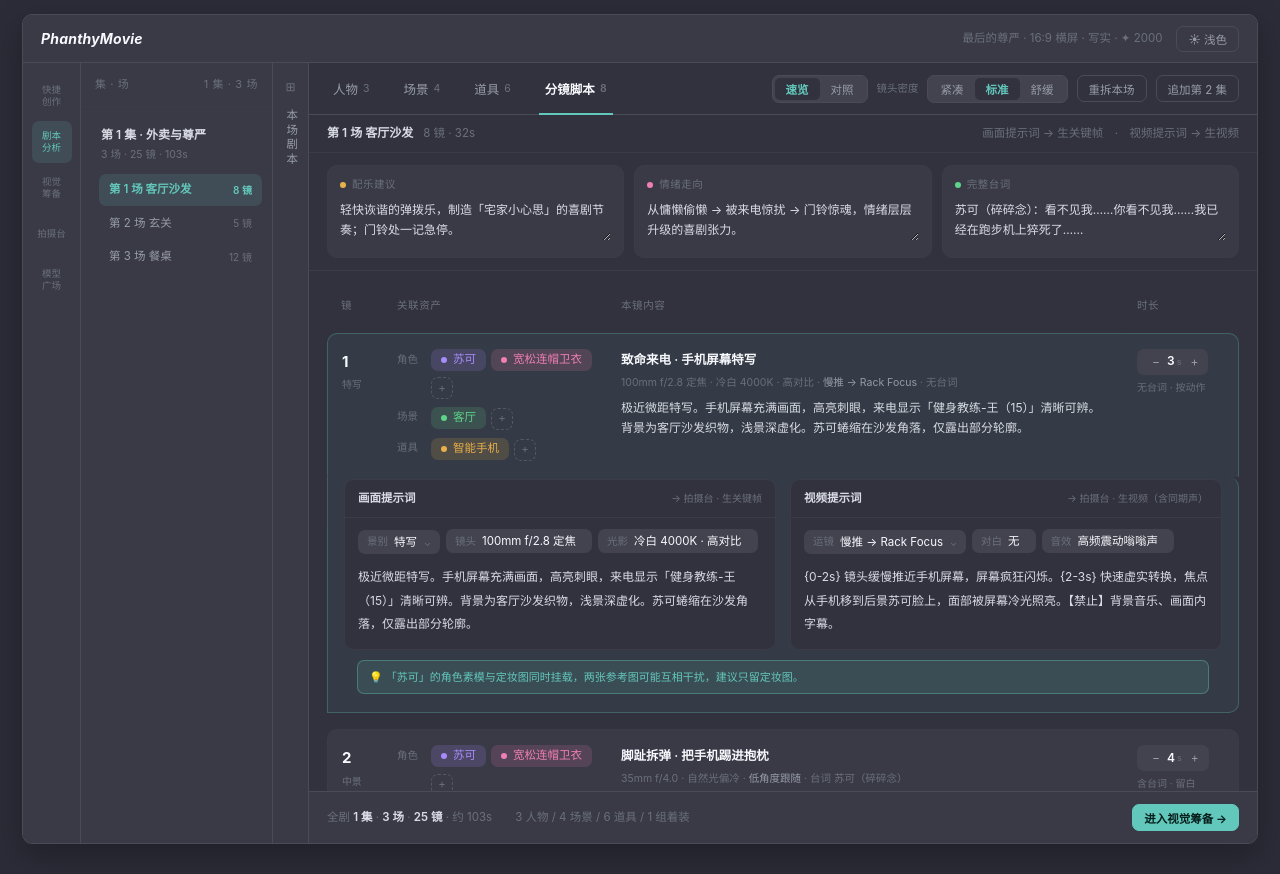
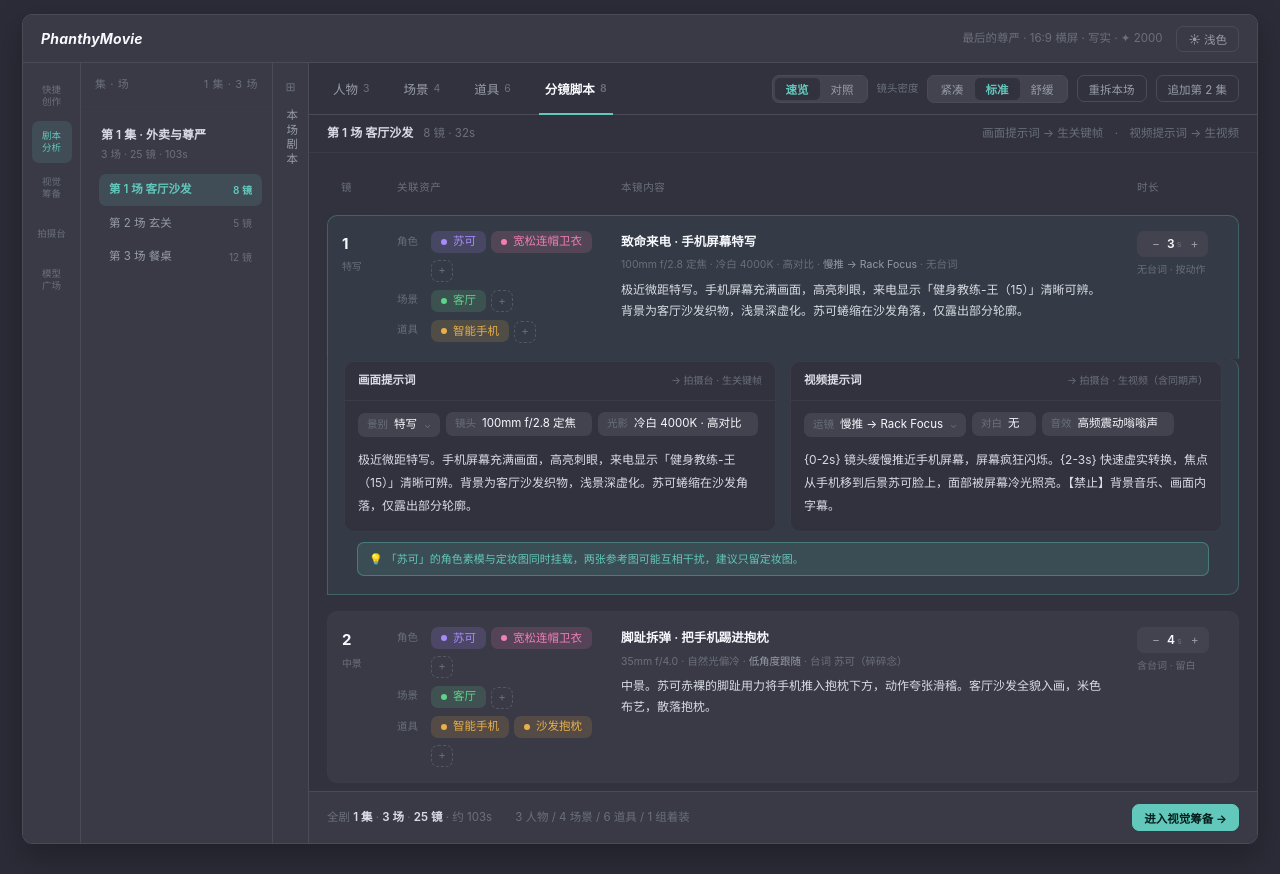
Before and after one commit to sunnygirl-0106/script-analysis-demo, a React (Vite) app: page / in a window 1280 px wide. Built offline with nearby package versions, Linux system fonts and the light colour scheme.

Commit message:
移除场级栏（配乐/情绪/完整台词），分镜表直接跟在子标题下
Co-Authored-By: Claude Opus 4.8 (1M context) <noreply@anthropic.com>
Claude-Session: https://claude.ai/code/session_01YLWMjpmwLdbzcZu8h2xGG1

```diff
--- a/src/components/Storyboard.tsx
+++ b/src/components/Storyboard.tsx
@@ -1,7 +1,6 @@
 import { useStore } from '../store/useStore'
 import type { Scene } from '../data/types'
 import { computeTimeline, sceneDuration } from '../services/timeline'
-import { SceneTrackBar } from './SceneTrackBar'
 import { ShotRow } from './ShotRow'
 import s from './Storyboard.module.css'
 
@@ -30,8 +29,6 @@ export function Storyboard({ scene, readOnly }: { scene: Scene; readOnly: boolea
           )}
         </span>
       </div>
-
-      <SceneTrackBar scene={scene} readOnly={readOnly} />
 
       <div className={s.scroll}>
         <table className={s.sb}>
```
